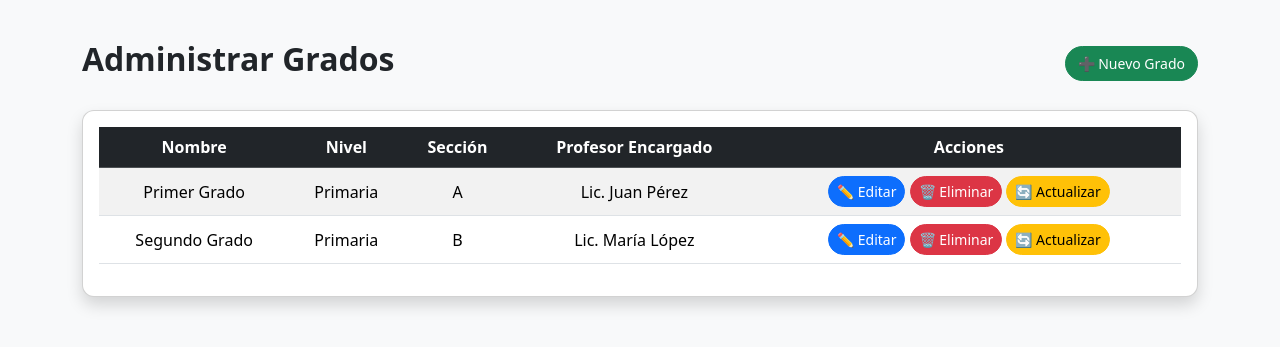
After one commit to Michelle8a/colegio_jerusalem, a Django app: page /grados/ in a window 1280 px wide. The commit adds this page. Shown: the top 347 px of the page. Run offline with Django 5.2, Linux system fonts and the light colour scheme.

Commit message:
nuevos cambio de prueba

```diff
--- a/PROJECTO/ColegioProyecto/colegio/urls.py
+++ b/PROJECTO/ColegioProyecto/colegio/urls.py
@@ -15,9 +15,9 @@ urlpatterns = [
     path('logout/', views.logout_view, name='logout'),
 
 
+    # Endpoints API para CRUD de usuarios
+    path('adminpanel/', views.admin_panel, name='admin_panel'),
 
-    # SOLO ADMIN
-   path('adminpanel/', views.admin_panel, name='admin_panel'),
     path("api/usuarios/listar/", usuarios_api.listar_usuarios, name="listar_usuarios"),
     path("api/usuarios/agregar/", usuarios_api.registrar_usuario, name="registrar_usuario"),
     path("api/usuarios/eliminar/<int:id_usuario>/", usuarios_api.eliminar_usuario, name="eliminar_usuario"),
@@ -28,4 +28,5 @@ urlpatterns = [
     path('maestros/', views.maestro, name='maestro'),
 
 
+    path('grados/', views.grados, name='grados'),
 ]
--- a/PROJECTO/ColegioProyecto/colegio/views.py
+++ b/PROJECTO/ColegioProyecto/colegio/views.py
@@ -90,7 +90,10 @@ def admin_panel(request):
 
     return render(request, "registro.html", {"usuario": usuario})
 
+#vista de los grados
+def grados(request):
 
+    return render(request,"grados/grados.html")
 
 #---- MAESTRO ----
 def maestro(request):
--- /dev/null
+++ b/PROJECTO/ColegioProyecto/templates/grados/grados.html
@@ -0,0 +1,143 @@
+<!DOCTYPE html>
+<html lang="es">
+<head>
+  <meta charset="UTF-8">
+  <meta name="viewport" content="width=device-width, initial-scale=1">
+  <title>Administrar Grados - Colegio</title>
+  <!-- Bootstrap 5 -->
+  <link href="https://cdn.jsdelivr.net/npm/bootstrap@5.3.3/dist/css/bootstrap.min.css" rel="stylesheet">
+  <style>
+    body {
+      background-color: #f8f9fa;
+    }
+    .container {
+      margin-top: 40px;
+    }
+    .card {
+      border-radius: 12px;
+    }
+    .btn-custom {
+      border-radius: 20px;
+      font-size: 14px;
+    }
+    table th {
+      text-align: center;
+    }
+    table td {
+      vertical-align: middle;
+      text-align: center;
+    }
+  </style>
+</head>
+<body>
+  <div class="container">
+    <!-- Encabezado -->
+    <div class="d-flex justify-content-between align-items-center mb-4">
+      <h2 class="fw-bold">Administrar Grados</h2>
+      <button class="btn btn-success btn-custom" id="btnNuevo">➕ Nuevo Grado</button>
+    </div>
+
+    <!-- Tabla de Grados -->
+    <div class="card shadow">
+      <div class="card-body">
+        <table class="table table-striped table-hover align-middle">
+          <thead class="table-dark">
+            <tr>
+              <th>Nombre</th>
+              <th>Nivel</th>
+              <th>Sección</th>
+              <th>Profesor Encargado</th>
+              <th>Acciones</th>
+            </tr>
+          </thead>
+          <tbody id="tablaGrados">
+            <!-- Ejemplo de fila -->
+            <tr>
+              <td>Primer Grado</td>
+              <td>Primaria</td>
+              <td>A</td>
+              <td>Lic. Juan Pérez</td>
+              <td>
+                <button class="btn btn-primary btn-sm btn-custom">✏️ Editar</button>
+                <button class="btn btn-danger btn-sm btn-custom">🗑️ Eliminar</button>
+                <button class="btn btn-warning btn-sm btn-custom">🔄 Actualizar</button>
+              </td>
+            </tr>
+            <tr>
+              <td>Segundo Grado</td>
+              <td>Primaria</td>
+              <td>B</td>
+              <td>Lic. María López</td>
+              <td>
+                <button class="btn btn-primary btn-sm btn-custom">✏️ Editar</button>
+                <button class="btn btn-danger btn-sm btn-custom">🗑️ Eliminar</button>
+                <button class="btn btn-warning btn-sm btn-custom">🔄 Actualizar</button>
+              </td>
+            </tr>
+          </tbody>
+        </table>
+      </div>
+    </div>
+  </div>
+
+  <!-- Modal Crear/Editar -->
+  <div class="modal fade" id="modalGrado" tabindex="-1" aria-hidden="true">
+    <div class="modal-dialog">
+      <div class="modal-content">
+        <div class="modal-header bg-dark text-white">
+          <h5 class="modal-title">Nuevo Grado</h5>
+          <button type="button" class="btn-close btn-close-white" data-bs-dismiss="modal"></button>
+        </div>
+        <div class="modal-body">
+          <form id="formGrado">
+            <div class="mb-3">
+              <label for="nombre" class="form-label">Nombre</label>
+              <input type="text" class="form-control" id="nombre" required>
+            </div>
+            <div class="mb-3">
+              <label for="nivel" class="form-label">Nivel</label>
+              <select class="form-select" id="nivel" required>
+                <option value="">Seleccione...</option>
+                <option value="Preescolar">Preescolar</option>
+                <option value="Primaria">Primaria</option>
+                <option value="Secundaria">Secundaria</option>
+              </select>
+            </div>
+            <div class="mb-3">
+              <label for="seccion" class="form-label">Sección</label>
+              <input type="text" class="form-control" id="seccion" required>
+            </div>
+            <div class="mb-3">
+              <label for="profesor" class="form-label">Profesor Encargado</label>
+              <input type="text" class="form-control" id="profesor" required>
+            </div>
+          </form>
+        </div>
+        <div class="modal-footer">
+          <button class="btn btn-secondary" data-bs-dismiss="modal">Cancelar</button>
+          <button class="btn btn-success" id="btnGuardar">Guardar</button>
+        </div>
+      </div>
+    </div>
+  </div>
+
+  <!-- Bootstrap JS -->
+  <script src="https://cdn.jsdelivr.net/npm/bootstrap@5.3.3/dist/js/bootstrap.bundle.min.js"></script>
+
+  <!-- JS básico para abrir modal -->
+  <script>
+    const modalGrado = new bootstrap.Modal(document.getElementById('modalGrado'));
+    document.getElementById('btnNuevo').addEventListener('click', () => {
+      document.querySelector('#modalGrado .modal-title').textContent = "Nuevo Grado";
+      document.getElementById('formGrado').reset();
+      modalGrado.show();
+    });
+
+    document.getElementById('btnGuardar').addEventListener('click', () => {
+      // Aquí luego harás el envío con AJAX a tu API en Django
+      alert("Grado guardado (simulación).");
+      modalGrado.hide();
+    });
+  </script>
+</body>
+</html>
--- a/PROJECTO/ColegioProyecto/templates/inicio.html
+++ b/PROJECTO/ColegioProyecto/templates/inicio.html
@@ -7,6 +7,8 @@
     <meta name="viewport" content="width=device-width, initial-scale=1.0">
     <title>Inicio - Colegio Jerusalén</title>
     <link href="https://cdn.jsdelivr.net/npm/bootstrap@5.3.2/dist/css/bootstrap.min.css" rel="stylesheet">
+    <!-- Include jQuery from a CDN -->
+    <script src="https://ajax.googleapis.com/ajax/libs/jquery/3.7.1/jquery.min.js"></script>
 </head>
 
 <body>
--- a/PROJECTO/ColegioProyecto/templates/login.html
+++ b/PROJECTO/ColegioProyecto/templates/login.html
@@ -45,8 +45,10 @@
             <button type="submit" class="btn btn-primary w-100">Ingresar</button>
         </form>
     </div>
+
     <script src="https://cdn.jsdelivr.net/npm/bootstrap@5.3.2/dist/js/bootstrap.bundle.min.js"></script>
-
+    <!-- Include jQuery from a CDN -->
+    <script src="https://ajax.googleapis.com/ajax/libs/jquery/3.7.1/jquery.min.js"></script>
 
 
 
```
Also changed, not shown: PROJECTO/ColegioProyecto/templates/registro.html (+27 -0 lines), 1 other file.
